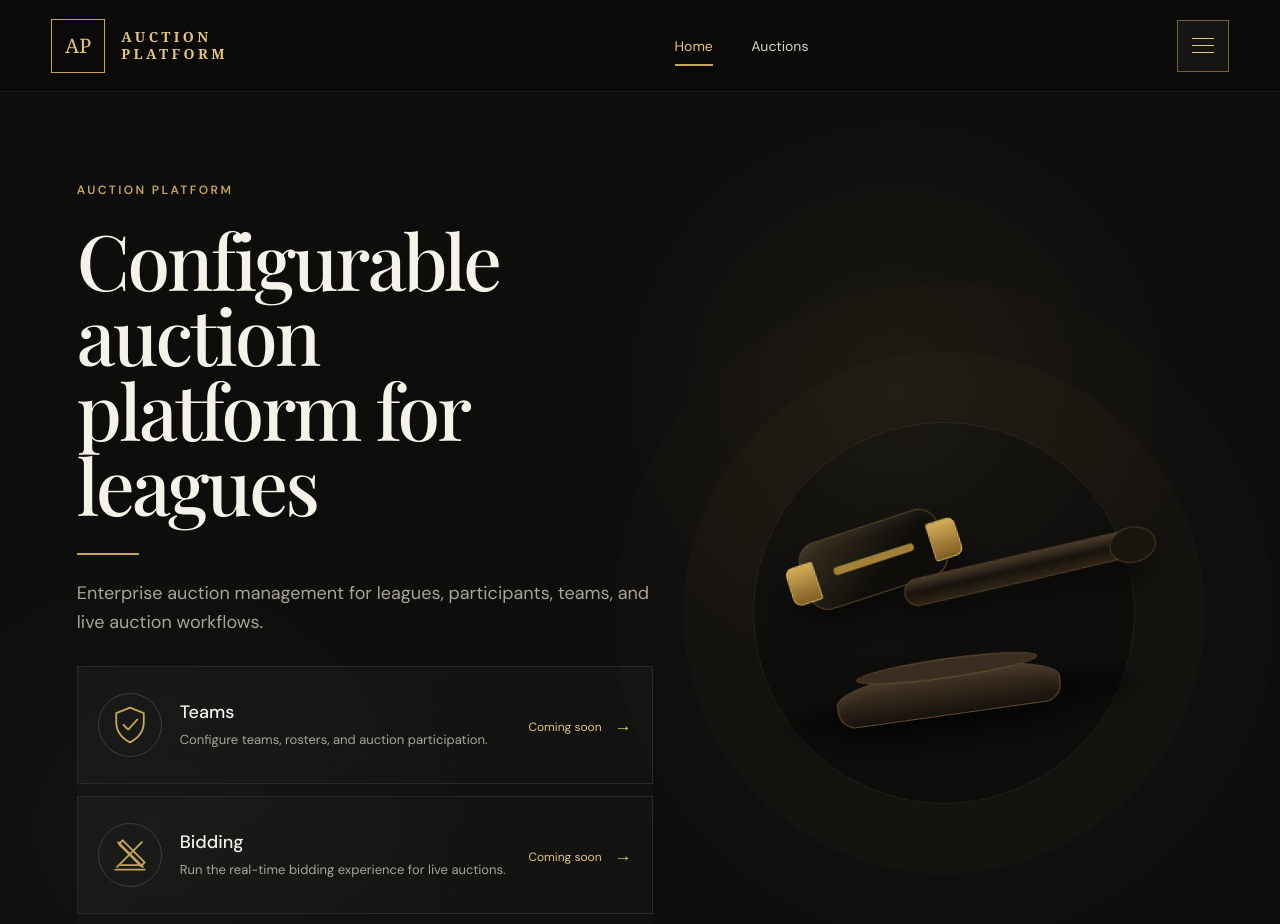
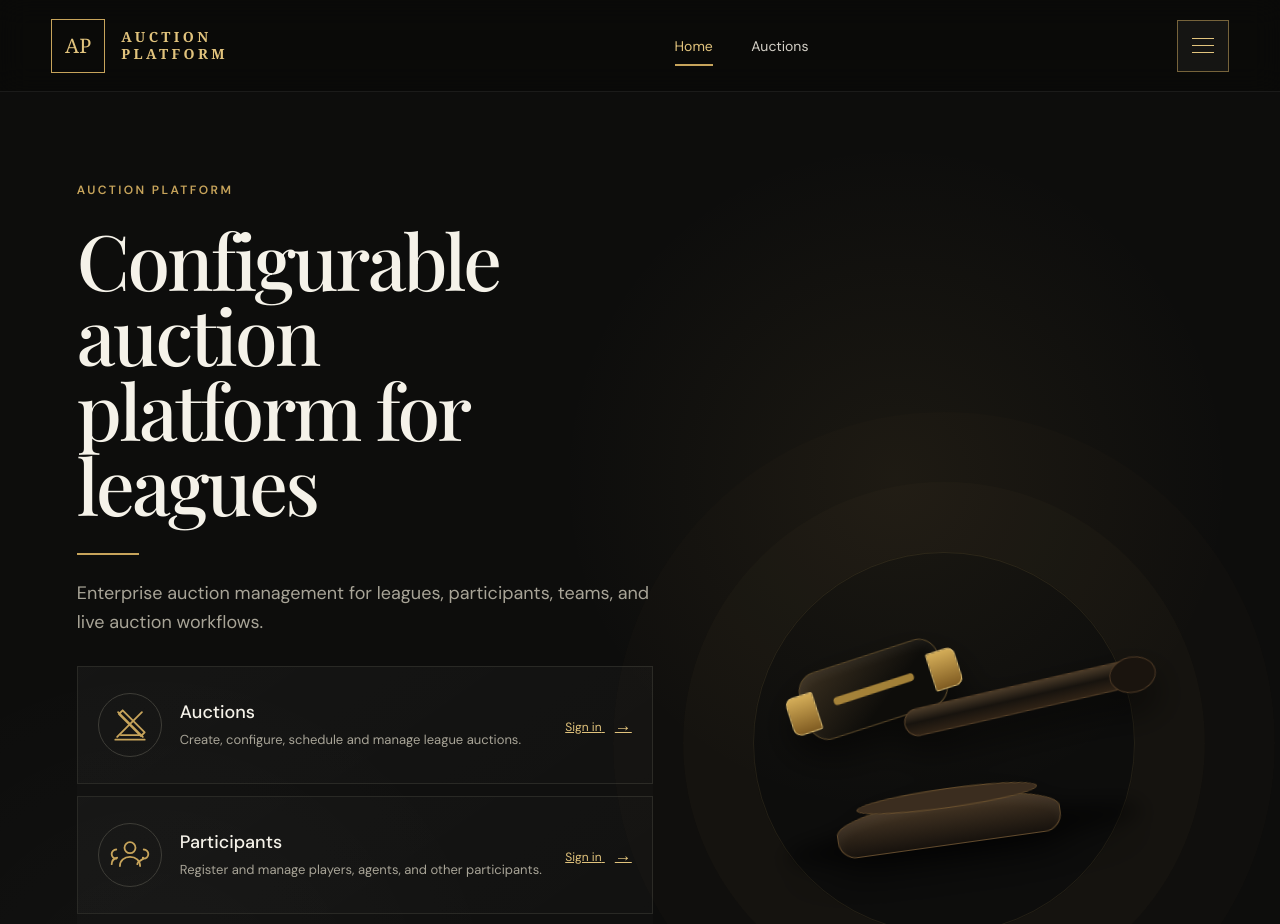
Before and after one commit to asifbanaraszenith/auction-platform, a Next.js app: page / in a window 1280 px wide. Shown: the top 924 px of the page. Built offline with nearby package versions, Linux system fonts and the light colour scheme; no server answers.

Commit message:
fix: preserve public home while hiding viewer management cards

```diff
--- a/src/app/page.tsx
+++ b/src/app/page.tsx
@@ -16,7 +16,7 @@ const featureCards = [
 ];
 
 function FeatureIcon({ name }: { name: string }) {
-  if (name === "people") return (<svg viewBox="0 0 48 48" aria-hidden="true"><circle cx="24" cy="16" r="6" /><path d="M13 36c0-6 4.8-10 11-10s11 4 11 10" /><path d="M10 27c-3.5.8-6 3.5-6 7m34-7c3.5.8 6 3.5 6 7" /><path d="M9 18a5 5 0 1 0 0 10m30-10a5 5 0 1 1 0 10" /></svg>);
+  if (name === "people") return (<svg viewBox="0 0 48 48" aria-hidden="true"><circle cx="24" cy="16" r="6" /><path d="M13 36c0-6 4.8-10 11-10s11 4 11 10" /><path d="M10 27c-3.5.8-6 3.5-6 7m34-7c3.5.8-6 3.5-6 7" /><path d="M9 18a5 5 0 1 0 0 10m30-10a5 5 0 1 1 0 10" /></svg>);
   if (name === "shield") return (<svg viewBox="0 0 48 48" aria-hidden="true"><path d="M24 5l15 6v10c0 10-6.5 17.5-15 22-8.5-4.5-15-12-15-22V11l15-6z" /><path d="M17 24l5 5 10-11" /></svg>);
   if (name === "document") return (<svg viewBox="0 0 48 48" aria-hidden="true"><path d="M11 5h19l8 8v30H11z" /><path d="M30 5v9h8M17 21h15M17 27h15M17 33h8" /><circle cx="34" cy="34" r="7" /><path d="M31 34l2 2 4-5" /></svg>);
   return (<svg viewBox="0 0 48 48" aria-hidden="true"><path d="M11 10l27 27M37 10L10 37" /><path d="M16 8l-4 4 24 24 4-4z" /><path d="M8 40h32M14 35h20" /></svg>);
@@ -38,7 +38,7 @@ export default function HomePage() {
   }
 
   const visibleFeatureCards = featureCards.filter((feature) => {
-    if (!user) return !feature.adminOnly && !feature.participantAccess;
+    if (!user) return true;
     if (feature.adminOnly) return canManageAuctions;
     if (feature.participantAccess) return canAccessParticipantPortal;
     return false;
```
